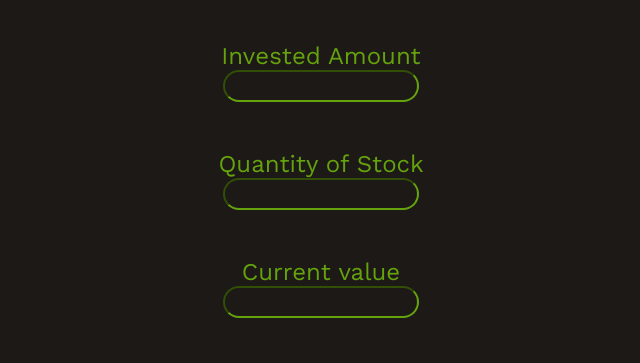
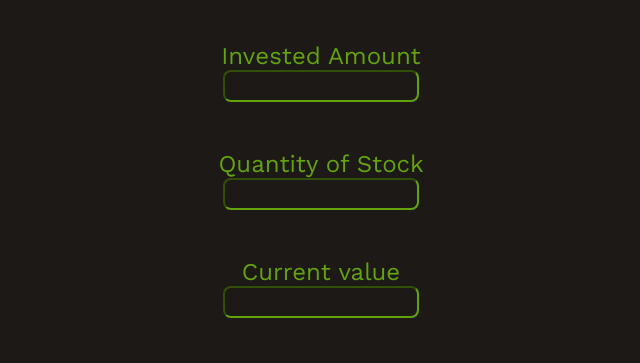
Before and after one commit to Parikshitdeore/stock-profit-and-loss, a plain HTML site: page index.html in a window 1280 px wide. Shown: the part 129-492 px from the top of the page, 319-959 px from the left. Drawn offline with nearby package versions, Linux system fonts and the light colour scheme.

Commit message:
Update index.css

```diff
--- a/index.css
+++ b/index.css
@@ -17,7 +17,7 @@
 input{
 
     background-color:#1c1917;
-    border-radius: 2rem;
+    border-radius: 0.5rem;
     margin: auto;
     display: BLOCK;
     padding: 0.4rem;
```
